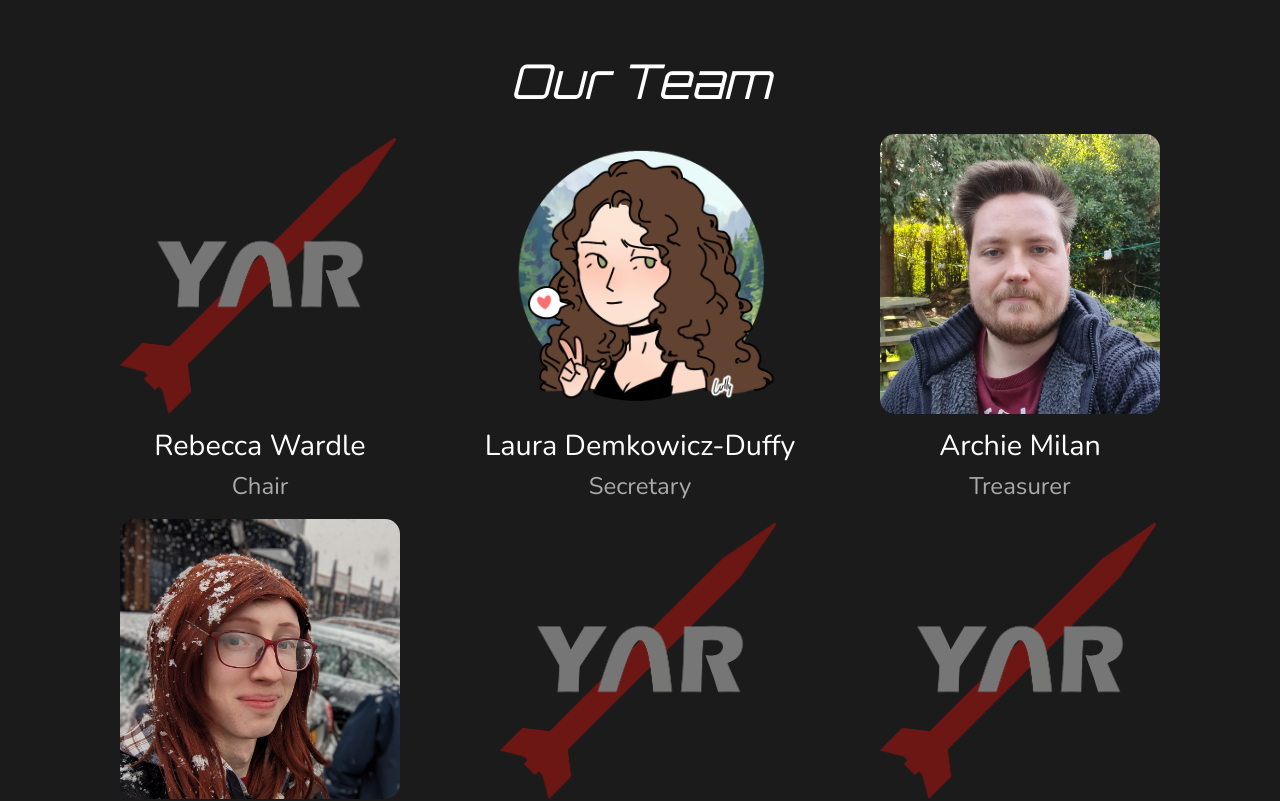
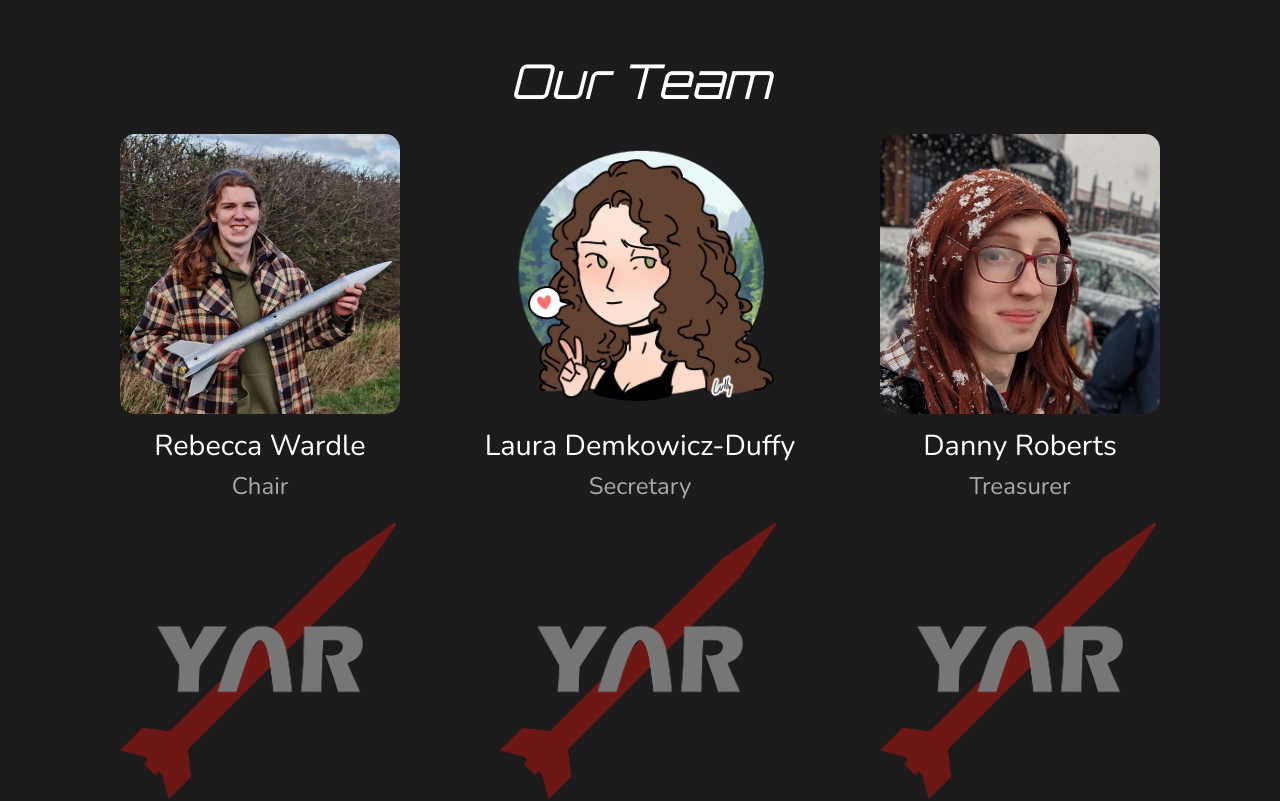
Before and after one commit to yorkaerospace/YAR-Website-2021, a Vue app: page / in a window 1280 px wide. Shown: the part 1020-1821 px from the top of the page. Built offline with nearby package versions, Linux system fonts and the light colour scheme.

Commit message:
Remove Seperation of committee and normal members; add Becca's image

```diff
--- a/src/components/MeetTheTeam.vue
+++ b/src/components/MeetTheTeam.vue
@@ -1,7 +1,7 @@
 <template>
   <h1 class="orbitron">Our Team</h1>
   <div class="row justify-content-center">
-    <div class="profile col-md" v-for="person in committee" :key="person.name">
+    <div class="profile col-sm" v-for="person in members" :key="person.name">
       <img
         :src="person.image ? '/' + person.image : default_image"
         :alt="person.name"
@@ -9,19 +9,6 @@
       />
       <p class="nametag nunito">{{ person.name }}</p>
       <p class="title nunito">{{ person.title }}</p>
-    </div>
-  </div>
-  <div class="row justify-content-center">
-    <div
-      class="profile col-md"
-      v-for="person in non_committee"
-      :key="person.name"
-    >
-      <img
-        :src="person.image ? '/' + person.image : default_image"
-        :alt="person.name"
-      />
-      <p class="nametag nunito">{{ person.name }}</p>
     </div>
   </div>
 </template>
@@ -32,8 +19,7 @@ export default {
   props: ["members", "default_profile"],
   data() {
     return {
-      committee: this.members.filter((x) => x.title !== undefined),
-      non_committee: this.members.filter((x) => x.title === undefined),
+      // members: this.members,
       default_image: this.default_profile,
     };
   },
--- a/src/content/main.json
+++ b/src/content/main.json
@@ -7,6 +7,7 @@
     "Meet the Team": [
         {
             "name": "Rebecca Wardle",
+            "image": "member_images/becca.jpg",
             "title": "Chair"
         },
         {
@@ -15,14 +16,9 @@
             "title": "Secretary"
         },
         {
-            "name": "Archie Milan",
-            "title": "Treasurer",
-            "image": "member_images/archie.jpg"
-        },
-        {
             "name": "Danny Roberts",
             "image": "member_images/danny.jpg",
-            "title": "Logistics Officer"
+            "title": "Treasurer"
         },
         {
             "name": "Will Hinton",
@@ -45,6 +41,10 @@
             "name": "Asim Poptani",
             "title": "Avionics",
             "image": "member_images/asim.jpg"
+        },
+        {
+            "name": "Archie Milan",
+            "image": "member_images/archie.jpg"
         }
     ],
     "Sponsors": [
```
Also changed, not shown: public/member_images/becca.jpg (added), 1 other file (tests, documents, lock files or other folders).
